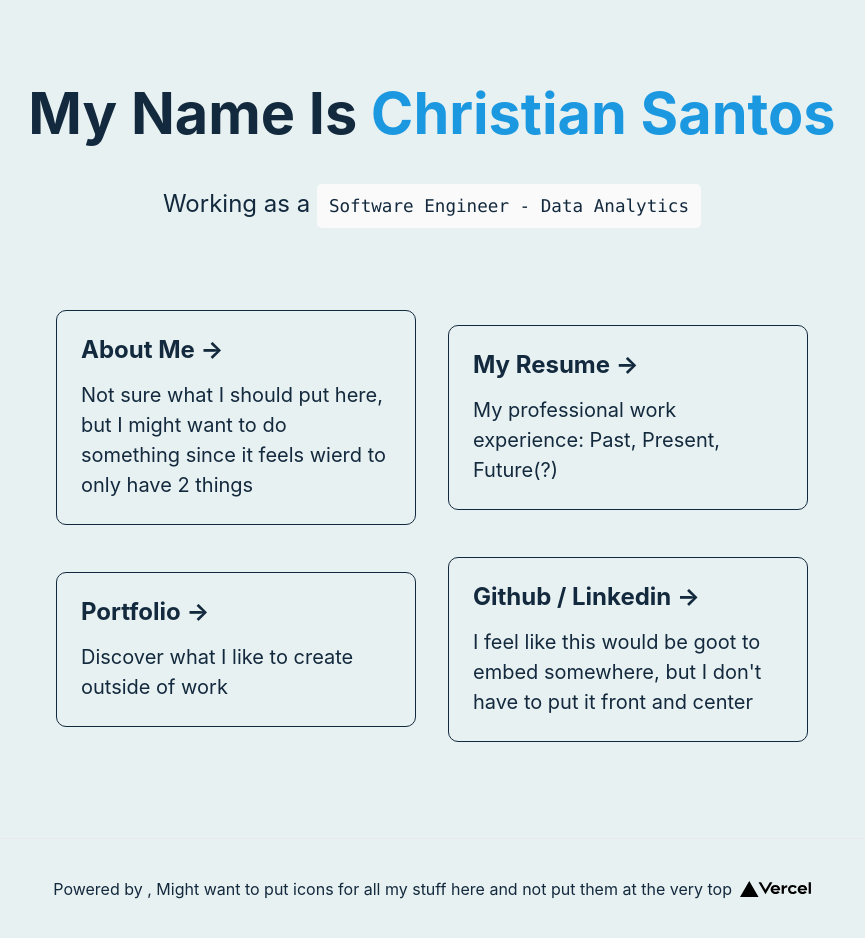
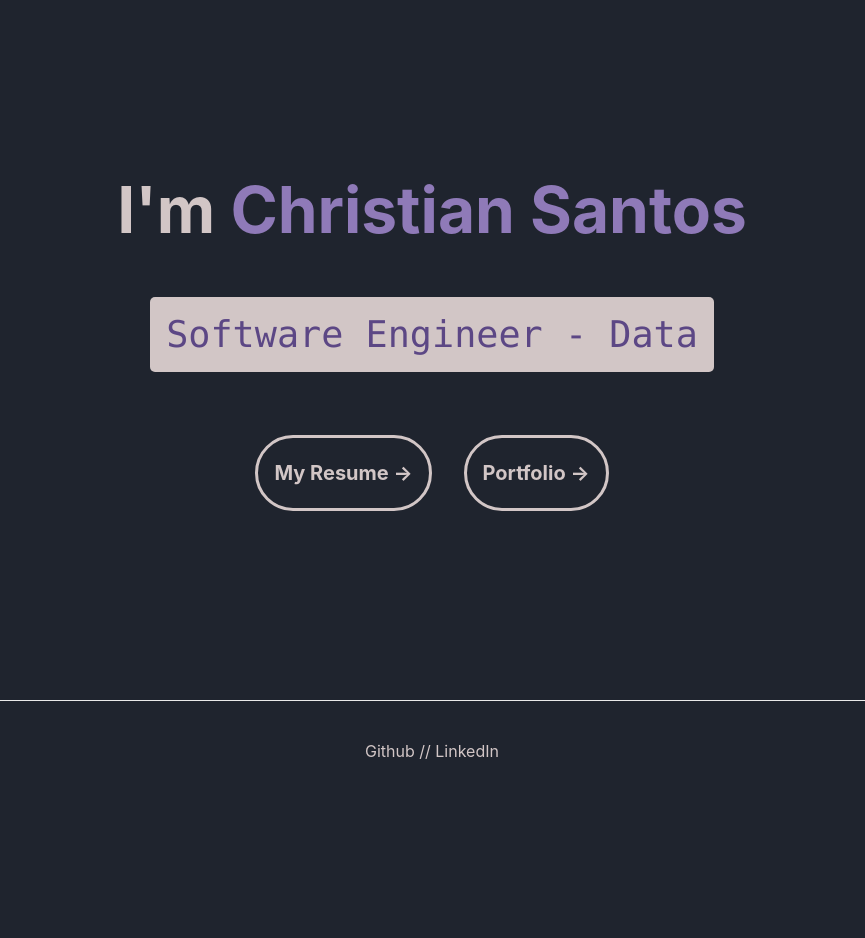
Before and after one commit to cesantos647/cesantos647.github.io, a Next.js app: page / in a window 1280 px wide. Shown: the whole page, without its empty margins (208-1073 px from the left). After the commit the page ends 800 px from the top, so only its background shows below. Built offline with nearby package versions, Linux system fonts and the light colour scheme.

Commit message:
Update home page layout

```diff
--- a/pages/index.js
+++ b/pages/index.js
@@ -12,50 +12,40 @@ export default function Home() {
 
       <main>
         <h1 className={styles.title}>
-          My Name Is <a href="https://linkedin.com/in/cesantos647/">Christian Santos</a>
+          I'm <a href="https://linkedin.com/in/cesantos647/">Christian Santos</a>
         </h1>
 
         <p className={styles.description}>
-          Working as a <code>Software Engineer - Data Analytics</code>
+          {/*<code>Software Engineer - Data Analytics</code>*/}
+          <code>Software Engineer - Data</code>
+          {/* Software Engineer - Data */}
+
         </p>
 
         <div className={styles.grid}>
-          <Link href="/about/me" className={styles.card}>
-            <h3>About Me &rarr;</h3>
-            <p>Not sure what I should put here, but I might want to do something since it feels wierd to only have 2 things</p>
-          </Link>
 
           <Link href="/about/resume/" className={styles.card}>
             <h3>My Resume &rarr;</h3>
-            <p>My professional work experience: Past, Present, Future(?)</p>
           </Link>
 
           <Link href="/about/portfolio/" className={styles.card}>
             <h3>Portfolio &rarr;</h3>
-            <p>Discover what I like to create outside of work</p>
           </Link>
 
-          <a
-            href="https://vercel.com/import?filter=next.js&utm_source=create-next-app&utm_medium=default-template&utm_campaign=create-next-app"
-            className={styles.card}
-          >
-            <h3>Github / Linkedin &rarr;</h3>
-            <p>
-              I feel like this would be goot to embed somewhere, but I don't have to put it front and center
-            </p>
-          </a>
         </div>
       </main>
 
       <footer>
-        <a
+        {/* <a
           href="https://vercel.com?utm_source=create-next-app&utm_medium=default-template&utm_campaign=create-next-app"
           target="_blank"
           rel="noopener noreferrer"
         >
           Powered by{' '}, Might want to put icons for all my stuff here and not put them at the very top
           <img src="/vercel.svg" alt="Vercel" className={styles.logo} />
-        </a>
+        </a> */}
+        <a>Github /</a>
+        <a>/ LinkedIn</a>
       </footer>
 
       <style jsx>{`
@@ -86,10 +76,11 @@ export default function Home() {
           color: inherit;
         }
         code {
-          background: #fafafa;
+          background: hsl(0, 12%, 80%);
+          color: hsl(260, 30%, 40%);
           border-radius: 5px;
-          padding: 0.75rem;
-          font-size: 1.1rem;
+          padding: 1rem;
+          font-size: 2.3rem;
           font-family: Menlo, Monaco, Lucida Console, Liberation Mono,
             DejaVu Sans Mono, Bitstream Vera Sans Mono, Courier New, monospace;
         }
--- a/styles/Home.module.css
+++ b/styles/Home.module.css
@@ -23,7 +23,7 @@
 .title {
   margin: 0 0 1rem;
   line-height: 1.15;
-  font-size: 3.6rem;
+  font-size: 4rem;
 }
 
 .title {
@@ -38,29 +38,32 @@
 
 .description {
   line-height: 1.5;
-  font-size: 1.5rem;
+  font-size: 2.5rem;
 }
 
 .grid {
   display: flex;
   align-items: center;
   justify-content: center;
-  flex-wrap: wrap;
+  flex-wrap: nowrap;
 
-  max-width: 800px;
-  margin-top: 3rem;
+  max-width: 900px;
+  margin-top: 1rem;
 }
 
 .card {
   margin: 1rem;
-  flex-basis: 45%;
-  padding: 1.5rem;
+  flex-basis: auto;
+  padding-top: 0.2rem;
+  padding-bottom: 0.2rem;
+  padding-left: 1rem;
+  padding-right: 1rem;
   text-align: left;
   color: var(--color5);
   text-decoration: none;
-  border: 1px solid var(--color5);
-  border-radius: 10px;
-  transition: color 0.15s ease, border-color 0.15s ease;
+  border: 3px solid var(--color5);
+  border-radius: 100px;
+  transition: color 0.25s ease, border-color 0.25s ease;
 }
 
 .card:hover,
@@ -71,8 +74,7 @@
 }
 
 .card h3 {
-  margin: 0 0 1rem 0;
-  font-size: 1.5rem;
+  font-size: 1.25rem;
 }
 
 .card p {
--- a/styles/constants.css
+++ b/styles/constants.css
@@ -1,7 +1,14 @@
 :root {
-    --color1: #E8F1F2;
-    --color2: #1B98E0;
-    --color3: #247BA0;
-    --color4: #006494;
-    --color5: #13293D;
-  }
+  /* Background color */
+  --color1: hsl(218, 20%, 15%);   /* Dark Blue */
+
+  /* Text color */
+  --color2: hsl(260, 30%, 60%);  /* Dark Blue (Highlight) */
+
+  /* Additional colors */
+  --color3: hsl(136, 69%, 53%);   /* Teal */
+  --color4: hsl(11, 61%, 71%);    /* Light Orange */
+
+  /* Text hover color */
+  --color5: hsl(0, 12%, 80%);     /* White (Text) */
+}
--- a/styles/module_constants.css
+++ b/styles/module_constants.css
@@ -1,7 +1,14 @@
 .rdp {
-    --color1: #E8F1F2;
-    --color2: #1B98E0;
-    --color3: #247BA0;
-    --color4: #006494;
-    --color5: #13293D;
-  }
+  /* Background color */
+  --color1: hsl(218, 20%, 15%);   /* Dark Blue */
+
+  /* Text color */
+  --color2: hsl(260, 30%, 60%);   /* Dark Blue (Highlight) */
+
+  /* Additional colors */
+  --color3: hsl(136, 69%, 53%);   /* Teal */
+  --color4: hsl(11, 61%, 71%);    /* Light Orange */
+
+  /* Text hover color */
+  --color5: hsl(0, 12%, 80%);     /* White (Text) */
+}
```
